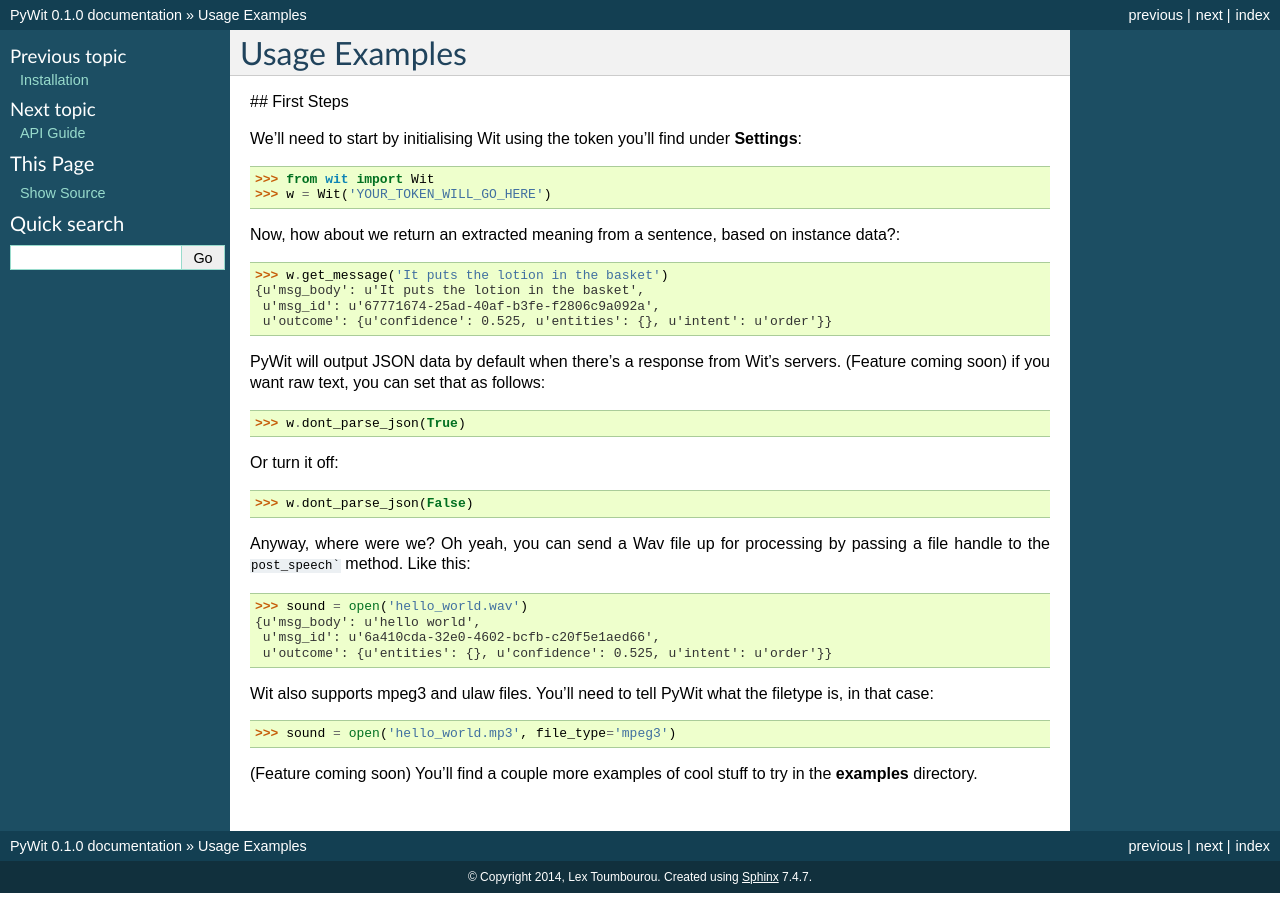
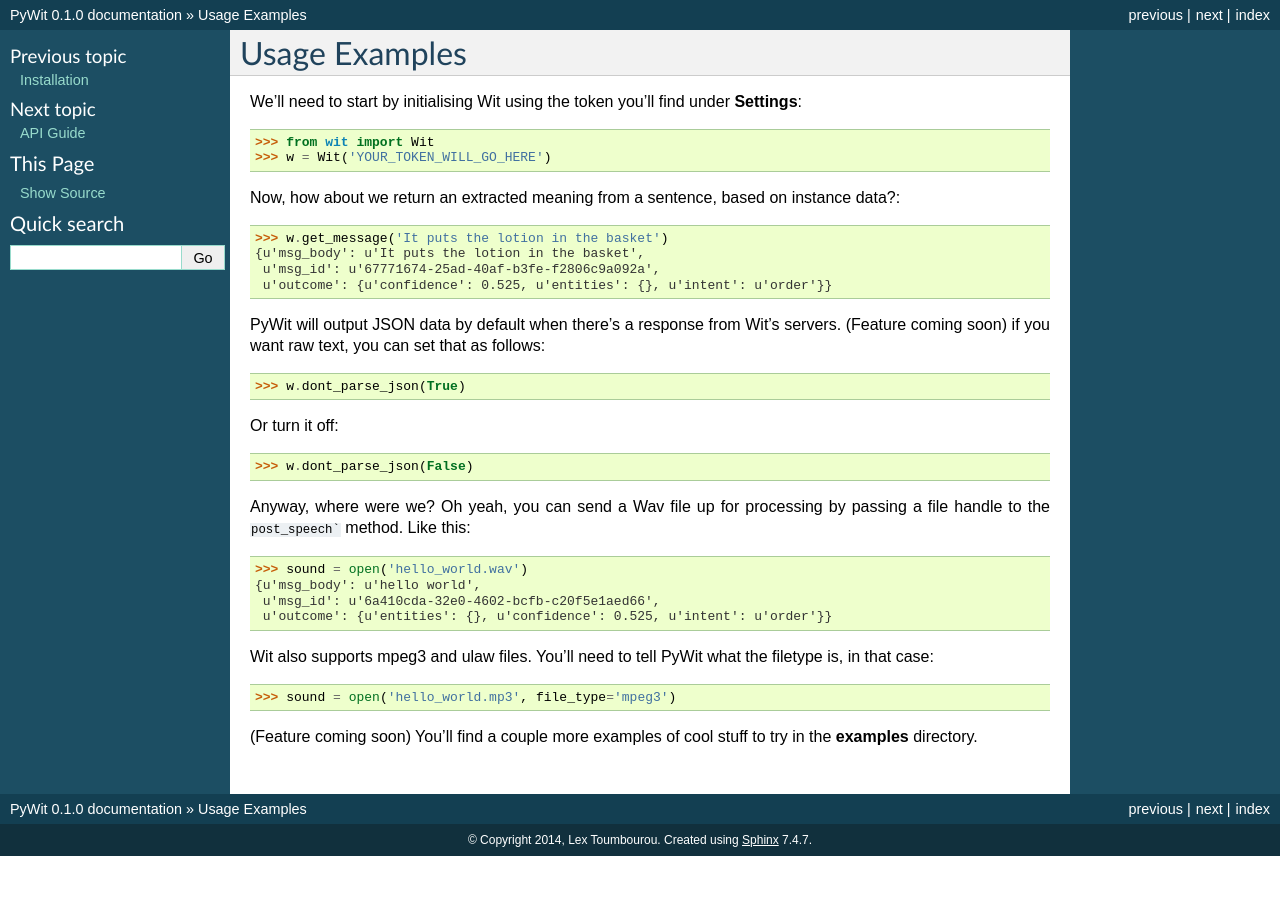
Before and after one commit to lextoumbourou/PyWit, a Sphinx documentation site: the page built from docs/usage_examples.rst, in a window 1280 px wide. Built offline with Sphinx 7.4.7, drawn with Linux system fonts in a browser that asks for light colours; pages that are not in the unit, such as notebooks, are missing from menus.

Commit message:
Remove markdown title

```diff
--- a/docs/usage_examples.rst
+++ b/docs/usage_examples.rst
@@ -1,7 +1,5 @@
 Usage Examples
 ==============
-
-## First Steps
 
 We'll need to start by initialising Wit using the token you'll find under **Settings**:
 
```
